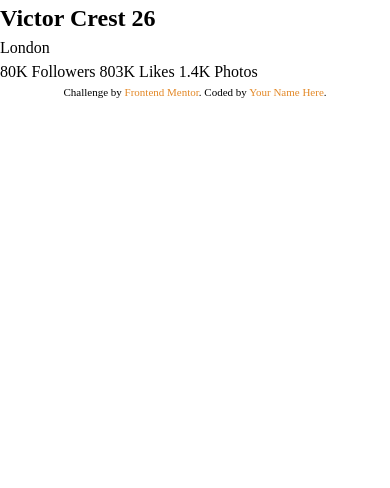
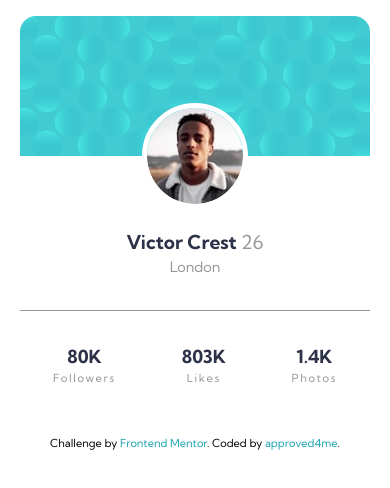
Before and after one commit to approved4me/FM-Profile-card-component, a plain HTML site: page index.html in a window 390 px wide. Drawn offline with Linux system fonts and the light colour scheme.

Commit message:
responsive, but without the background

```diff
--- a/index.html
+++ b/index.html
@@ -1,42 +1,48 @@
 <!DOCTYPE html>
 <html lang="en">
+
 <head>
   <meta charset="UTF-8">
   <meta name="viewport" content="width=device-width, initial-scale=1.0">
   <link rel="icon" type="image/png" sizes="32x32" href="./images/favicon-32x32.png">
+  <link rel="preconnect" href="https://fonts.googleapis.com">
+  <link rel="preconnect" href="https://fonts.gstatic.com" crossorigin>
+  <link href="https://fonts.googleapis.com/css2?family=Kumbh+Sans:wght@400;700&display=swap" rel="stylesheet">
   <link rel="stylesheet" href="style.css">
   <title>Frontend Mentor | Profile card component</title>
 
 </head>
+
 <body>
   <main>
     <article>
       <div class="card">
-        <div class="card_image"></div>
+        <div class="card_image">
+          <img src="./images/bg-pattern-card.svg" alt="">
+        </div>
         <div class="card_content">
-          <div class="card_user_image"></div>
+          <div class="card_user_image">
+            <img src="./images/image-victor.jpg" alt="Photo of Victor Crest">
+          </div>
           <div class="card_name">
             <h1>Victor Crest <span>26</span></h1>
             <p class="location">London</p>
           </div>
         </div>
         <div class="statistics">
+          <div class="followers stats">80K <span>Followers</span></div>
+          <div class="likes stats">803K<span>Likes</span></div>
+          <div class="photos stats">1.4K<span>Photos</span></div>
 
         </div>
       </div>
     </article>
   </main>
-  80K
-  Followers
 
-  803K
-  Likes
-
-  1.4K
-  Photos
   <div class="attribution">
     Challenge by <a href="https://www.frontendmentor.io?ref=challenge" target="_blank">Frontend Mentor</a>.
-    Coded by <a href="#">Your Name Here</a>.
+    Coded by <a href="https://github.com/approved4me">approved4me</a>.
   </div>
 </body>
+
 </html>
--- a/style.css
+++ b/style.css
@@ -48,16 +48,88 @@ h6 {
 
 /* COLORS */
 :root {
+  --primary_dark_cyan: hsl(185, 75%, 39%);
+  --primary_dark_blue: hsl(229, 23%, 23%);
+  --primary_dark_grayish: hsl(227, 10%, 46%);
 
-  --primary_bright-orange: hsl(31, 77%, 52%);
-  --primary_cyan: hsl(184, 100%, 22%);
-  --primary_dark-cyan: hsl(179, 100%, 13%);
-
-  --neutral_paragraphs: hsla(0, 0%, 100%, 0.75);
-  --neutral_light-gray: hsl(0, 0%, 95%);
+  --neutral_dark_gray: hsl(0, 0%, 59%);
 }
 
 /* MAIN START*/
+
+body {
+  font-family: 'Kumbh Sans', sans-serif;
+  font-size: 18px;
+  min-height: 100vh;
+  display: flex;
+  align-items: center;
+  flex-direction: column;
+}
+
+main {
+  margin: 1rem;
+  }
+
+.card {
+  border-radius: 1rem;
+  overflow: hidden;
+  background-color: #fff;
+}
+
+.card_content {
+  padding-bottom: 2rem;
+  border-bottom: 1px solid var(--neutral_dark_gray);
+}
+
+.card_user_image {
+  display: flex;
+  justify-content: center;
+}
+
+.card_user_image img {
+  position: absolute;
+  border-radius: 50%;
+  outline: 5px solid #fff;
+  transform: translateY(-50%);
+}
+
+.card_name {
+  text-align: center;
+}
+.card_name h1 {
+  color: var(--primary_dark_blue);
+  font-size: 1.2rem;
+  margin-top: 4.5rem;
+}
+
+.card_name h1 span {
+  color: var(--neutral_dark_gray);
+  font-weight: 400;
+}
+
+.location {
+  font-size: 0.9rem;
+  color: var(--neutral_dark_gray);
+}
+
+.statistics {
+  margin-top: 2rem;
+  margin-bottom: 2rem;
+  display: flex;
+  justify-content: space-around;
+  font-weight: 700;
+  text-align: center;
+  color: var(--primary_dark_blue);
+}
+
+.stats span{
+  display: flex;
+  flex-direction: column;
+  font-weight: 400;
+  font-size: 0.7rem;
+  letter-spacing: 0.1rem;
+  color: var(--neutral_dark_gray);
+}
 
 /* FOOTER START */
 .attribution {
@@ -67,6 +139,6 @@ h6 {
 }
 
 .attribution a {
-  color: var(--primary_bright-orange);
+  color: var(--primary_dark_cyan);
   text-decoration: none;
 }
```
